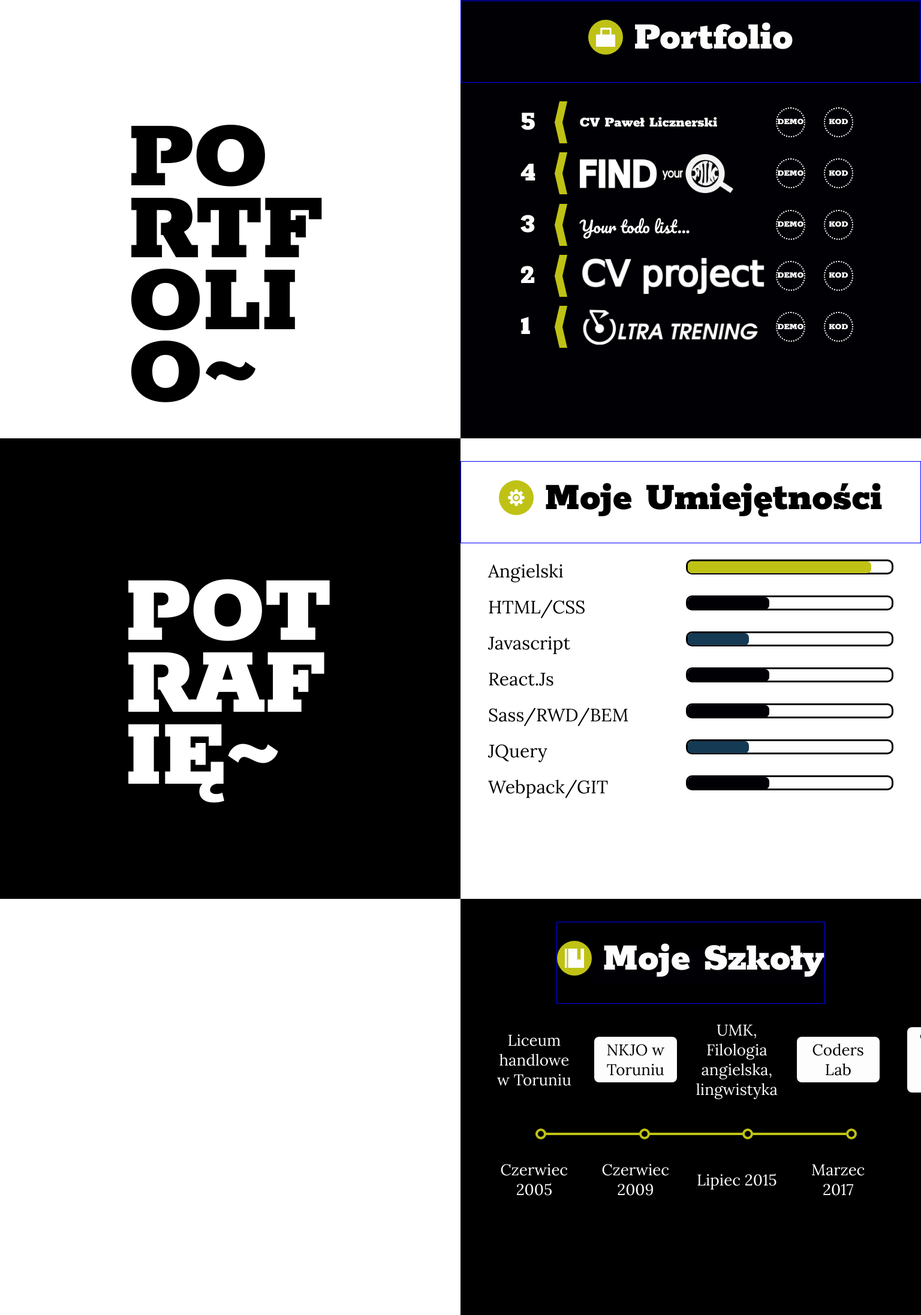
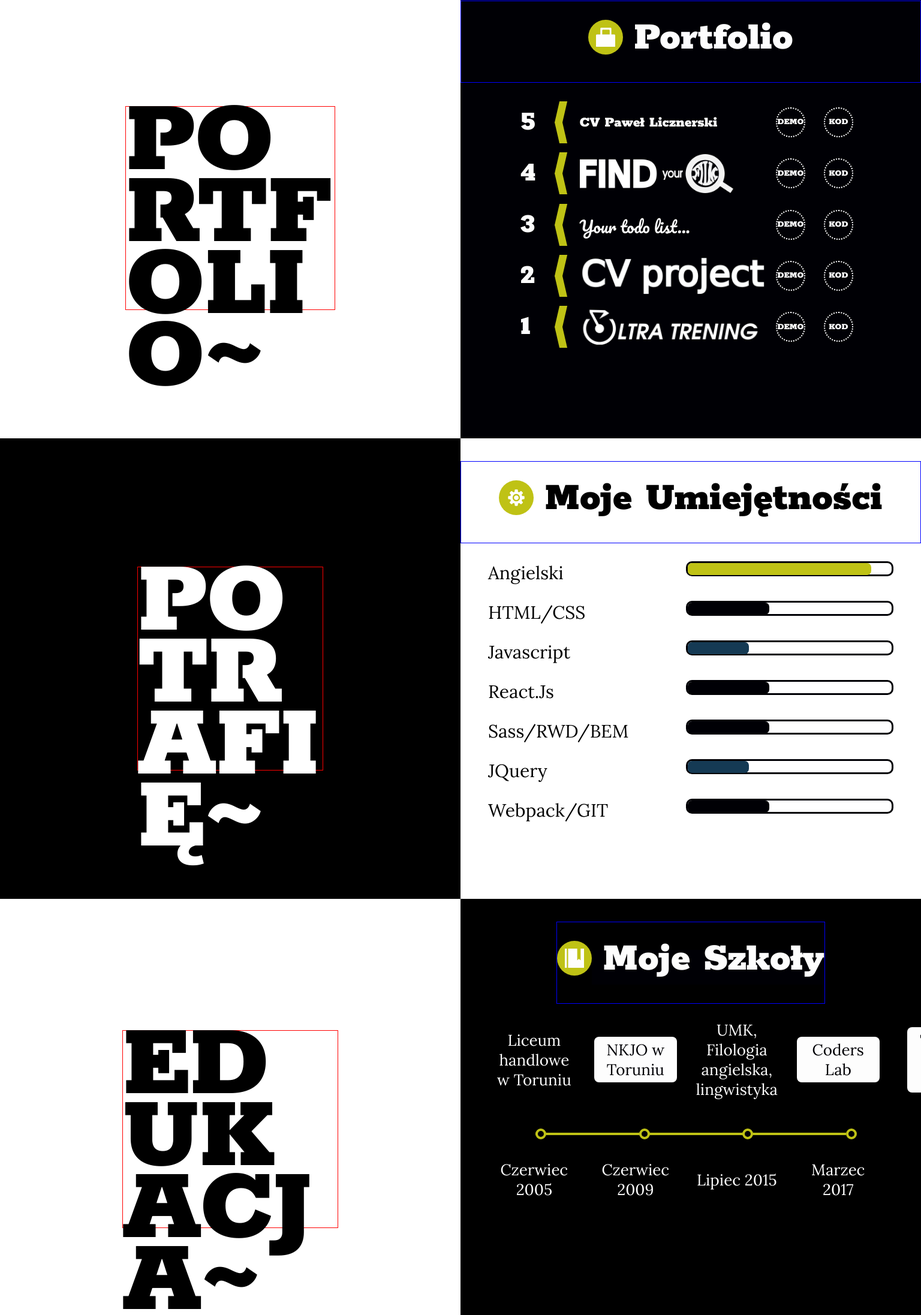
Before and after one commit to pawellicznerski/cv_pawel, a React (Create React App) app: page / in a window 1536 px wide. Shown: the part 805-2998 px from the top of the page at 60% size. Built offline with nearby package versions, Linux system fonts and the light colour scheme.

Commit message:
adding styles to portfolio

```diff
--- a/src/App.css
+++ b/src/App.css
@@ -169,6 +169,7 @@
     .portfolio__text_break {
       color: white;
       font-family: 'Rokkitt', serif;
+      border: 1px solid red;
       width: 175px;
       height: 180px;
       font-size: 74px;
@@ -190,10 +191,10 @@
       @media (min-width: 1400px) {
         .portfolio__text_break {
           color: black;
-          width: 340px;
-          font-size: 170px;
+          width: 350px;
+          font-size: 180px;
           line-height: 120px;
-          height: 280px; } }
+          height: 340px; } }
   .portfolio__content {
     background-color: #fdfdfd;
     height: 500px; }
@@ -449,6 +450,7 @@
     .competence__text_break {
       color: white;
       font-family: 'Rokkitt', serif;
+      border: 1px solid red;
       width: 175px;
       height: 180px;
       font-size: 74px;
@@ -470,10 +472,10 @@
       @media (min-width: 1400px) {
         .competence__text_break {
           color: white;
-          width: 350px;
-          font-size: 170px;
+          width: 310px;
+          font-size: 180px;
           line-height: 120px;
-          height: 300px; } }
+          height: 340px; } }
   .competence__content {
     background-color: white; }
 
@@ -498,7 +500,7 @@
         padding: 8px 0; } }
     @media (min-width: 1400px) {
       .competence-bars__el {
-        padding: 11px 0; } }
+        padding: 14px 0; } }
     .competence-bars__el__text {
       padding: 0 5px 0 18px;
       font-size: 15px;
@@ -594,7 +596,7 @@
         height: 13vw; } }
     @media (min-width: 1400px) {
       .education__education-progress-bar__el {
-        min-height: 180px; } }
+        min-height: 140px; } }
     .education__education-progress-bar__el__item {
       margin: 0 9px;
       height: 100px;
@@ -762,6 +764,7 @@
     .education__text_break {
       color: white;
       font-family: 'Rokkitt', serif;
+      border: 1px solid red;
       width: 190px;
       height: 180px;
       font-size: 74px;
@@ -782,11 +785,11 @@
           height: 240px; } }
       @media (min-width: 1400px) {
         .education__text_break {
-          color: white;
-          width: 350px;
-          font-size: 170px;
+          color: black;
+          width: 360px;
+          font-size: 180px;
           line-height: 120px;
-          height: 290px; } }
+          height: 330px; } }
   .education__content {
     background-color: white;
     display: flex;
@@ -825,6 +828,7 @@
     .experience__text_break {
       color: white;
       font-family: 'Rokkitt', serif;
+      border: 1px solid red;
       width: 259px;
       height: 180px;
       font-size: 74px;
@@ -846,10 +850,10 @@
       @media (min-width: 1400px) {
         .experience__text_break {
           color: white;
-          width: 400px;
-          font-size: 170px;
+          width: 440px;
+          font-size: 180px;
           line-height: 120px;
-          height: 350px; } }
+          height: 400px; } }
 
 .experience__content {
   background-color: #fdfdfd;
@@ -1009,6 +1013,7 @@
     .interests__text_break {
       color: white;
       font-family: 'Rokkitt', serif;
+      border: 1px solid red;
       width: 290px;
       height: 180px;
       font-size: 74px;
@@ -1030,10 +1035,10 @@
       @media (min-width: 1400px) {
         .interests__text_break {
           color: black;
-          width: 410px;
-          font-size: 170px;
+          width: 480px;
+          font-size: 180px;
           line-height: 120px;
-          height: 350px; } }
+          height: 420px; } }
   @media (min-width: 600px) {
     .interests__content {
       background-color: black;
@@ -1081,7 +1086,7 @@
         height: 112px;
         position: absolute; }
       .interests__content .interests__cirles_item_dark-main_light {
-        font-size: 17.6px;
+        font-size: 17.12px;
         left: -59.2px;
         top: -16px;
         width: 96px;
@@ -1109,7 +1114,7 @@
           height: 98px;
           position: absolute; }
         .interests__content .interests__cirles_item_dark-main_light {
-          font-size: 15.4px;
+          font-size: 14.98px;
           left: -51.8px;
           top: -14px;
           width: 84px;
@@ -1137,7 +1142,7 @@
           height: 126px;
           position: absolute; }
         .interests__content .interests__cirles_item_dark-main_light {
-          font-size: 19.8px;
+          font-size: 19.26px;
           left: -66.6px;
           top: -18px;
           width: 108px;
@@ -1165,7 +1170,7 @@
           height: 154px;
           position: absolute; }
         .interests__content .interests__cirles_item_dark-main_light {
-          font-size: 24.2px;
+          font-size: 23.54px;
           left: -81.4px;
           top: -22px;
           width: 132px;
@@ -1180,31 +1185,31 @@
           position: absolute; } }
     @media (min-width: 1400px) {
       .interests__content .interests__cirles_item_dark-main {
-        font-size: 30.8px;
-        width: 280px;
-        height: 280px;
+        font-size: 31.9px;
+        width: 290px;
+        height: 290px;
         border: 8px solid #bfc215;
         position: relative; }
         .interests__content .interests__cirles_item_dark-main_lightest {
-          font-size: 25.2px;
-          left: -165.2px;
-          top: 98px;
-          width: 196px;
-          height: 196px;
+          font-size: 26.1px;
+          left: -171.1px;
+          top: 101.5px;
+          width: 203px;
+          height: 203px;
           position: absolute; }
         .interests__content .interests__cirles_item_dark-main_light {
-          font-size: 30.8px;
-          left: -103.6px;
-          top: -28px;
-          width: 168px;
-          height: 168px;
+          font-size: 31.03px;
+          left: -107.3px;
+          top: -29px;
+          width: 174px;
+          height: 174px;
           position: absolute; }
         .interests__content .interests__cirles_item_dark-main_darkest {
-          font-size: 30.8px;
-          right: -103.6px;
-          top: 154px;
-          width: 168px;
-          height: 168px;
+          font-size: 31.9px;
+          right: -107.3px;
+          top: 159.5px;
+          width: 174px;
+          height: 174px;
           position: absolute; } }
 
 .section-el-header {
--- a/src/components/cv-page/main/__section-text-mixin/_section-text-mixin.scss
+++ b/src/components/cv-page/main/__section-text-mixin/_section-text-mixin.scss
@@ -22,7 +22,7 @@
       color: $text-color;//--------------
       font-family: 'Rokkitt', serif;
       // font-family: 'Cinzel', serif;
-      // border: 1px solid red;
+      border: 1px solid red;
       width: $text-width;//------------------
       height: 180px;
       font-size: 74px;
@@ -45,7 +45,7 @@
       @include desktop{
         color: $text-color-4;//--------------
         width: $text-width-4;//------------------
-        font-size: 170px;
+        font-size: 180px;
         line-height: 120px;
         // border: 1px solid red;
         height: $text-height-4;
--- a/src/components/cv-page/main/competence/_competence.scss
+++ b/src/components/cv-page/main/competence/_competence.scss
@@ -15,7 +15,7 @@
     };
   }
   //mixin where was pass correspondingly: color,background-color,width,height in mobile,tablet and laptop.
-  @include section-text-mixin( black,white,175px,black,white,180px,black,white,290px,240px,black,white,350px,300px);
+  @include section-text-mixin( black,white,175px,black,white,180px,black,white,290px,240px,black,white,310px,340px);
   &__content{
     background-color: white;
   }
@@ -42,7 +42,7 @@
       padding: 8px 0;
     };
     @include desktop{
-      padding: 11px 0;
+      padding: 14px 0;
     };
     &__text{
       // border: 1px solid blue;
--- a/src/components/cv-page/main/education/__education__education-progress-bar/_education__education-progress-bar.scss
+++ b/src/components/cv-page/main/education/__education__education-progress-bar/_education__education-progress-bar.scss
@@ -47,7 +47,7 @@
       height: 13vw;
     };
     @include desktop{
-      min-height: 180px;
+      min-height: 140px;
     };
 // each element has four items each of them has class __item-----------
     &__item{
--- a/src/components/cv-page/main/education/_education.scss
+++ b/src/components/cv-page/main/education/_education.scss
@@ -18,7 +18,7 @@
     };
   }
 //mixin where was pass correspondingly: color,background-color,width,height in mobile,tablet and laptop.
-  @include section-text-mixin( black,white,190px,white,black,190px,white,black,290px,240px,black,white,350px,290px);
+  @include section-text-mixin( black,white,190px,white,black,190px,white,black,290px,240px,white,black,360px,330px);
   &__content{
     background-color: white;
     display: flex;
--- a/src/components/cv-page/main/experience/_experience.scss
+++ b/src/components/cv-page/main/experience/_experience.scss
@@ -16,7 +16,7 @@
     };
   }
   //mixin where was pass correspondingly: color,background-color,width,height.
-  @include section-text-mixin( black,white,259px/*mobile*/,black,white,259px/*tablet*/,black,white,340px,310px/*laptop*/,black,white,400px,350px/*laptop*/);
+  @include section-text-mixin( black,white,259px/*mobile*/,black,white,259px/*tablet*/,black,white,340px,310px/*laptop*/,black,white,440px,400px/*laptop*/);
 }
   .experience__content{
     background-color: $color__primary_white;
--- a/src/components/cv-page/main/interests/_interests.scss
+++ b/src/components/cv-page/main/interests/_interests.scss
@@ -20,7 +20,7 @@
       position: absolute;
     }
     &_light{
-      font-size: $biggestCircleSize*0.11;
+      font-size: $biggestCircleSize*0.107;
       left: -$biggestCircleSize*0.37;
       top:-$biggestCircleSize*0.1;
       width: $biggestCircleSize*0.6;
@@ -55,7 +55,7 @@
     };
   }
   //mixin where was pass correspondingly: color,background-color,width,height in mobile,tablet and laptop.
-  @include section-text-mixin( black,white,290px,white,black,290px,white,black,370px,320px,white,black,410px,350px);
+  @include section-text-mixin( black,white,290px,white,black,290px,white,black,370px,320px,white,black,480px,420px);
   &__content{
     @include mobile{
       background-color: black;
@@ -107,7 +107,7 @@
         @include circles(220px);
       };
       @include desktop{
-        @include circles(280px);
+        @include circles(290px);
       };
     }
   }
--- a/src/components/cv-page/main/portfolio/_portfolio.scss
+++ b/src/components/cv-page/main/portfolio/_portfolio.scss
@@ -33,7 +33,7 @@
   }
   //-------------------------------------LEFT SECTION or TOP
   //mixin where was pass correspondingly: color,background-color,width,height in mobile,tablet and laptop.
-  @include section-text-mixin( black,white,175px,white,black,180px,white,black,290px,240px,white,black,340px,280px);
+  @include section-text-mixin( black,white,175px,white,black,180px,white,black,290px,240px,white,black,350px,340px);
   &__content{
     background-color: $color__primary_white;
     height: 500px;
```
